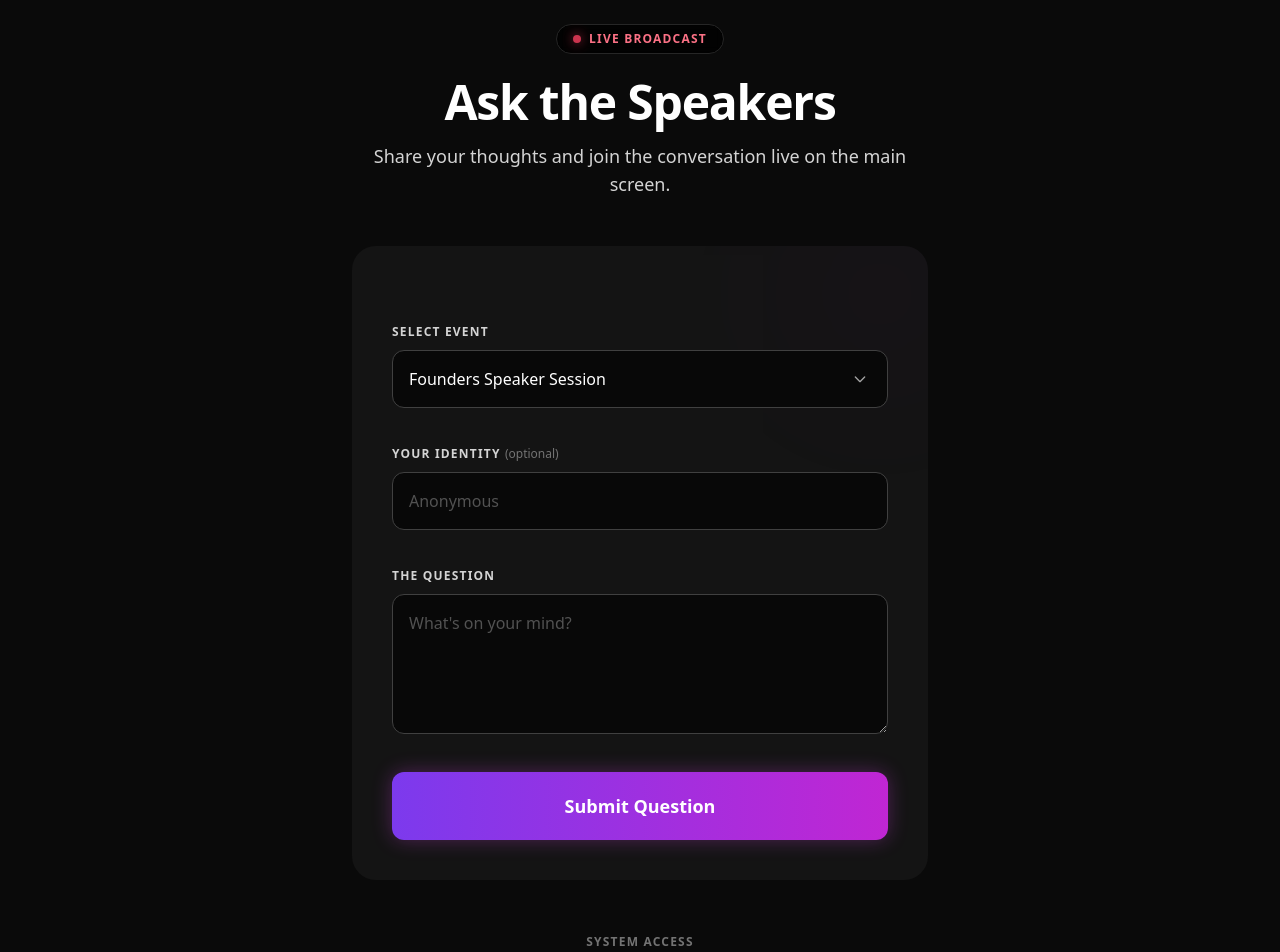
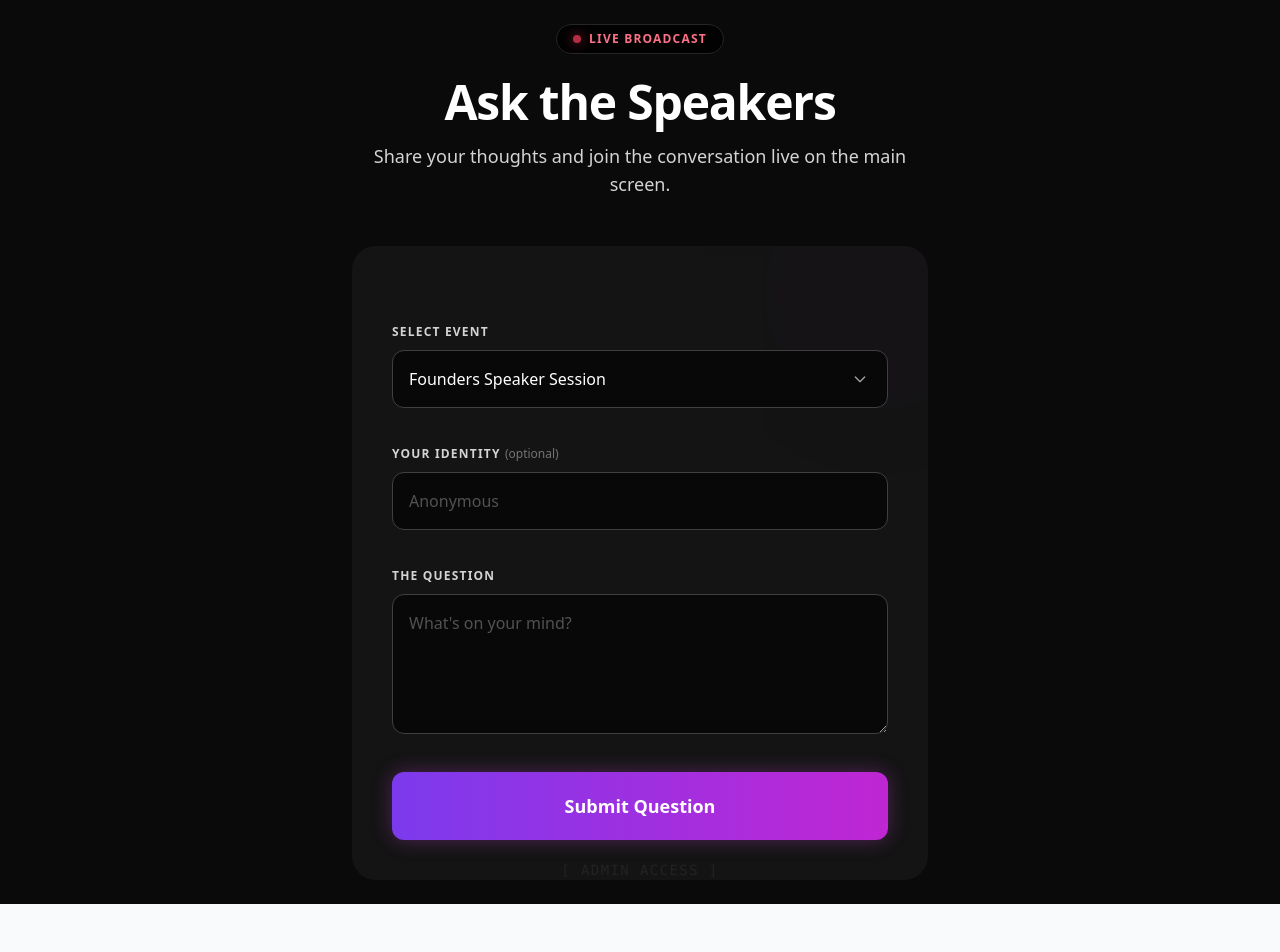
Before and after one commit to shivendra01788/event-qa-frontend, a Next.js app: page / in a window 1280 px wide. Shown: the top 952 px of the page. After the commit the page ends 904 px from the top, so only its background shows below. Built offline with nearby package versions, Linux system fonts and the light colour scheme; no server answers.

Commit message:
Restored QuestionForm and fixed autocomplete

```diff
--- a/src/app/page.tsx
+++ b/src/app/page.tsx
@@ -48,18 +48,19 @@ export default function MasterConsole() {
           </p>
         </div>
 
+        {/* The Question Form is safely restored here! */}
         <QuestionForm />
-
-        <div className="mt-12 text-center">
-          <button
-            onClick={() => setShowPinModal(true)}
-            className="text-xs text-neutral-500 hover:text-fuchsia-400 font-bold tracking-widest uppercase transition-colors"
-          >
-            System Access
-          </button>
-        </div>
       </div>
 
+      {/* Secret Admin Button */}
+      <button
+        onClick={() => setShowPinModal(true)}
+        className="absolute bottom-6 text-neutral-600 hover:text-neutral-400 text-sm font-mono tracking-widest transition-colors"
+      >
+        [ ADMIN ACCESS ]
+      </button>
+
+      {/* Admin Login Modal */}
       {showPinModal && (
         <div className="fixed inset-0 bg-black/90 backdrop-blur-md flex items-center justify-center z-50 p-4 animate-stage-enter">
           <div className="glass-card bg-neutral-900/80 p-8 rounded-3xl w-full max-w-sm border border-neutral-800 shadow-2xl">
@@ -73,6 +74,7 @@ export default function MasterConsole() {
             <form onSubmit={handleLogin} className="space-y-5">
               <input
                 type="password"
+                autoComplete="new-password"
                 value={pinCode}
                 onChange={(e) => setPinCode(e.target.value)}
                 placeholder="Access Code"
```
